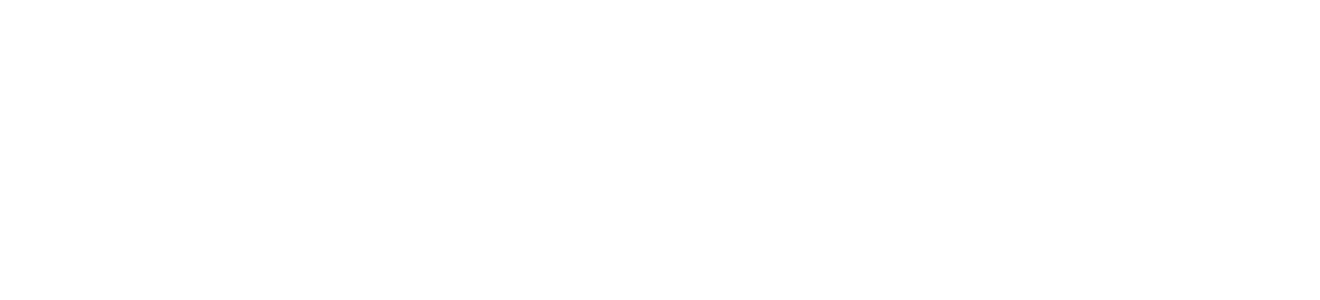
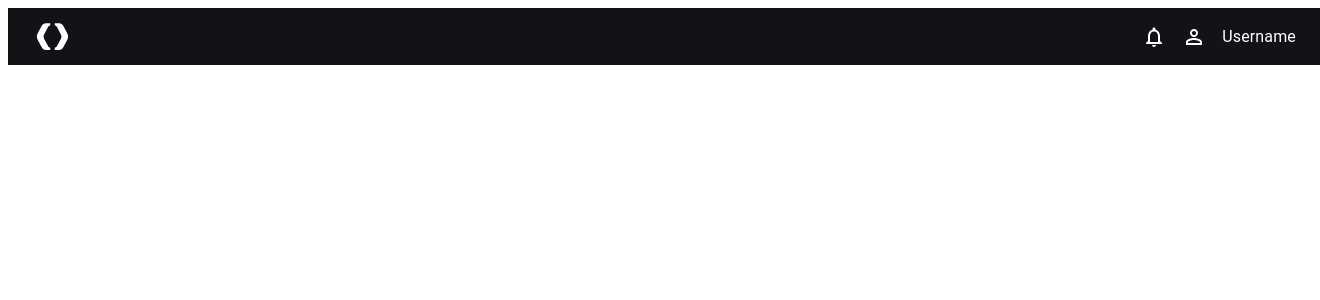
Before and after one commit to Leap1b-23-24/Team-1, a Next.js app in the folder front/: page / in a window 1280 px wide. Shown: the top 300 px of the page, 1320 px wide, since content can reach past the window. Built offline with nearby package versions, Linux system fonts and the light colour scheme.

Commit message:
product header done

```diff
--- a/front/src/app/page.tsx
+++ b/front/src/app/page.tsx
@@ -1,13 +1,13 @@
-"use client"
+"use client";
+import { ProductHeader } from "@/components/ProductComponents";
 import { ProductFilter } from "@/components/ProductComponents/ProductFilter";
 import { Stack } from "@mui/material";
 import { useState } from "react";
 
 export default function Home() {
-
   return (
-<>
-
-</>
+    <>
+      <ProductHeader />
+    </>
   );
 }
--- /dev/null
+++ b/front/src/components/ProductComponents/ProductHeader.tsx
@@ -0,0 +1,27 @@
+import { PineWhite } from "@/assets/PineWhite";
+import { NotificationsOutlined, PersonOutline } from "@mui/icons-material";
+import { Stack, Typography } from "@mui/material";
+
+export const ProductHeader = () => {
+  return (
+    <Stack
+      width="100%"
+      bgcolor="#121316"
+      direction="row"
+      justifyContent="space-between"
+      py={1}
+      px={3}
+      alignItems="center"
+    >
+      <Stack>
+        {" "}
+        <PineWhite />
+      </Stack>
+      <Stack direction="row" gap={2} color="white">
+        <NotificationsOutlined />
+        <PersonOutline />
+        <Typography>Username</Typography>
+      </Stack>
+    </Stack>
+  );
+};
--- a/front/src/components/ProductComponents/index.ts
+++ b/front/src/components/ProductComponents/index.ts
@@ -3,3 +3,4 @@
 export * from "./ProductSide-Bar";
 export * from "./AddProductButton";
 export * from "./ProductFilter";
+export * from "./ProductHeader";
```
